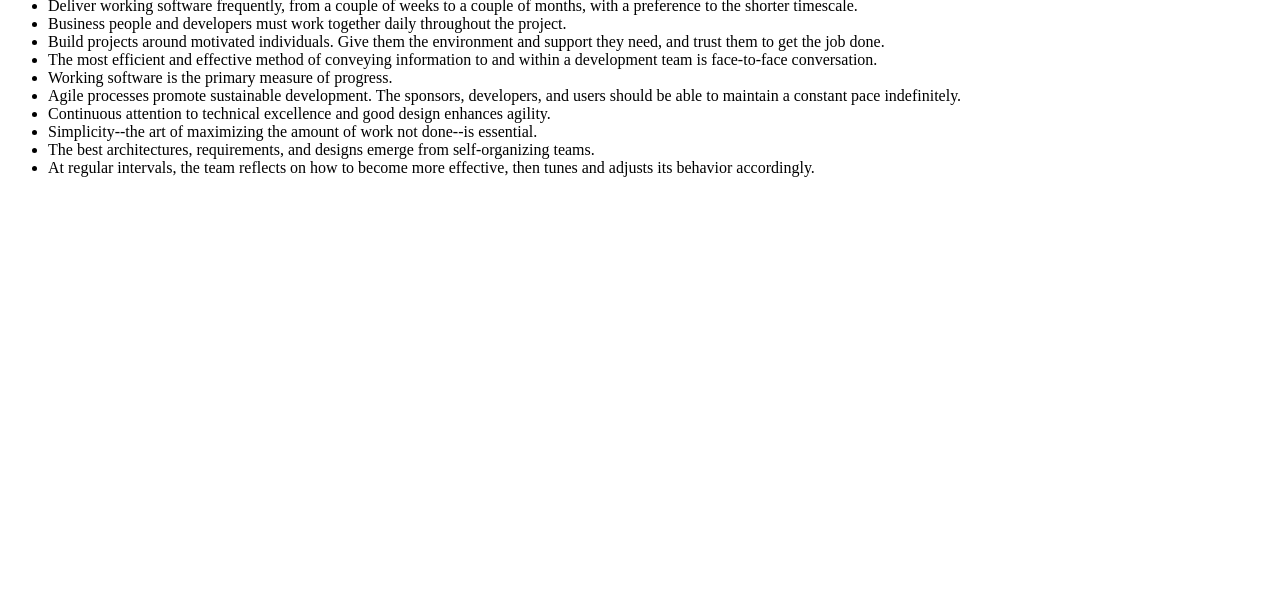
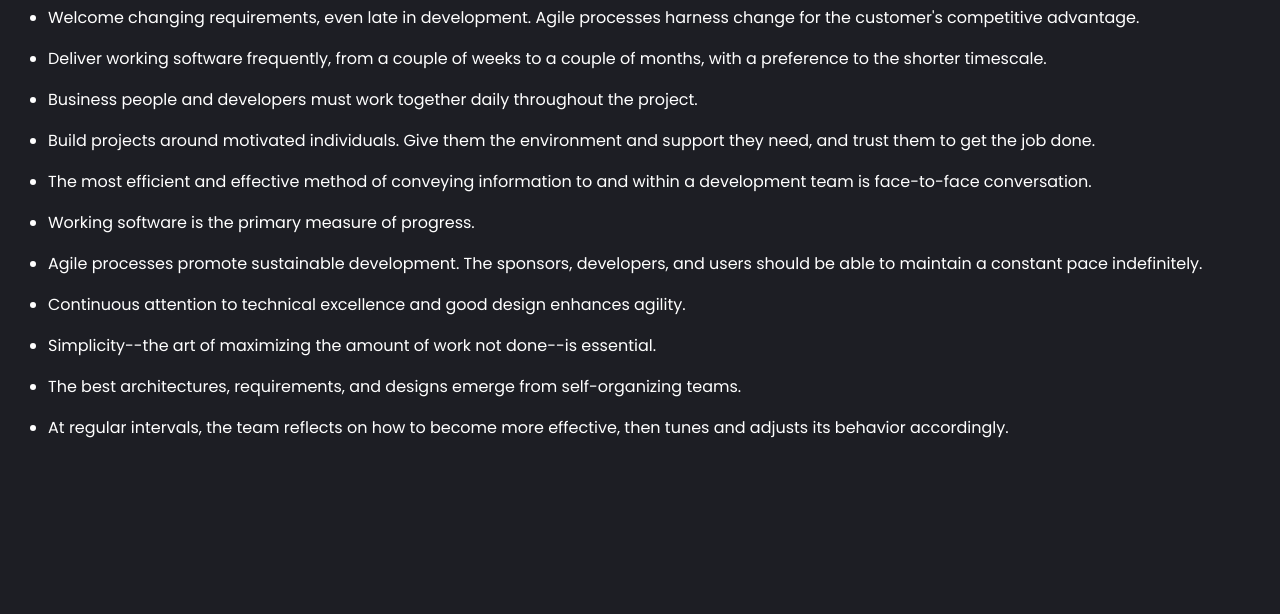
Before and after one commit to repercussive/my-amazing-website, a plain HTML site: page index.html in a window 1280 px wide. Shown: the part 186-800 px from the top of the page. Drawn offline with Linux system fonts and the light colour scheme.

Commit message:
Make it look nicer

```diff
--- a/index.html
+++ b/index.html
@@ -4,6 +4,7 @@
     <meta charset="UTF-8" />
     <meta name="viewport" content="width=device-width, initial-scale=1.0" />
     <title>Agile Principles</title>
+    <link rel="stylesheet" href="styles.css">
   </head>
   <body>
     <h1>All about Agile</h1>
--- /dev/null
+++ b/styles.css
@@ -0,0 +1,12 @@
+@import url('https://fonts.googleapis.com/css2?family=Poppins:ital,wght@0,100;0,200;0,300;0,400;0,500;0,600;0,700;0,800;0,900;1,100;1,200;1,300;1,400;1,500;1,600;1,700;1,800;1,900&display=swap');
+
+
+body {
+  font-family: 'Poppins';
+  background-color: rgb(29, 30, 36);
+  color: white;
+}
+
+li {
+  margin-block-end: 1rem;
+}
```
